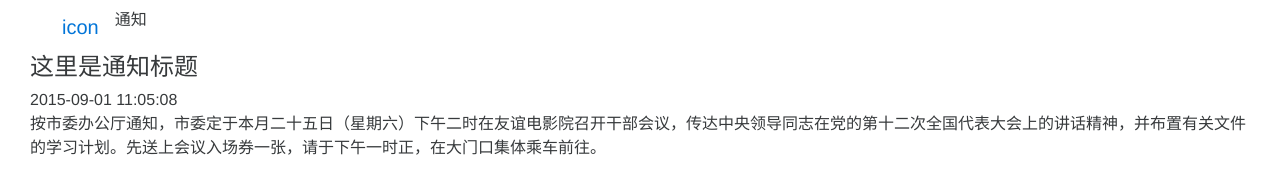
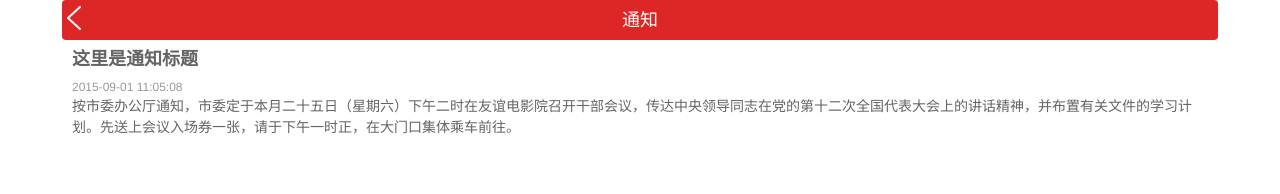
Before and after one commit to liusiyu/OneBuyingMobile, a plain HTML site: page notification.html in a window 1280 px wide. Drawn offline with Linux system fonts and the light colour scheme.

Commit message:
notifaction info
notifaction info

```diff
--- a/css/base.css
+++ b/css/base.css
@@ -530,9 +530,12 @@ p{margin: 0;}
 .notice-list{border-bottom: 1px solid #f0f0f0;padding: 8px;display: block;color: #323232;}
 .notice-list:focus{text-decoration: none;color: #323232}
 .notice-list .col-xs-11,.col-xs-1{padding: 0;}
-.notice-title{font-size: 20px;font-weight: 600;}
-.notice-time{font-size: 12px;color: #646464;}
+.notice-title{font-size: 18px;font-weight: 600;}
+.notice-time{font-size: 12px;color: #999;}
 .notice-arrow{padding: 8px;}
+.notice-content{color: #646464}
+.notifaction-list{padding: 10px;font-size: 14px;color: #646464}
+
 
 
 
--- a/notification.html
+++ b/notification.html
@@ -15,20 +15,24 @@
 
 <body>
     <!--导航-->
-    <nav class="navbar">
-        <div class="container">
-            <a href="#" class="navbar-brand">icon</a>
+    <nav class="navbar navbar-light bg-faded container header">
+        <div class="col-xs-1 icon-logo-box">
+            <a href="#"><img class="icon" src="images/go-back.png"></a>
+        </div>
+        <div class="col-xs-10 header-title">
             通知
+        </div>
+        <div class="col-xs-1 icon-logo-box">
         </div>
     </nav>
     <!--内容-->
-    <div class="container-fluid">
+    <div class="container">
         <!-- 头部 -->
         <div class="row">
-            <div class="col-xs-12">
-                <h4>这里是通知标题</h4>
-                <p>2015-09-01 11:05:08</p>
-                <p>
+            <div class="col-xs-12 notifaction-list">
+                <h4 class="notice-title">这里是通知标题</h4>
+                <p class="notice-time">2015-09-01 11:05:08</p>
+                <p class="notice-content">
                     按市委办公厅通知，市委定于本月二十五日（星期六）下午二时在友谊电影院召开干部会议，传达中央领导同志在党的第十二次全国代表大会上的讲话精神，并布置有关文件的学习计划。先送上会议入场券一张，请于下午一时正，在大门口集体乘车前往。
                 </p>
             </div>
```
